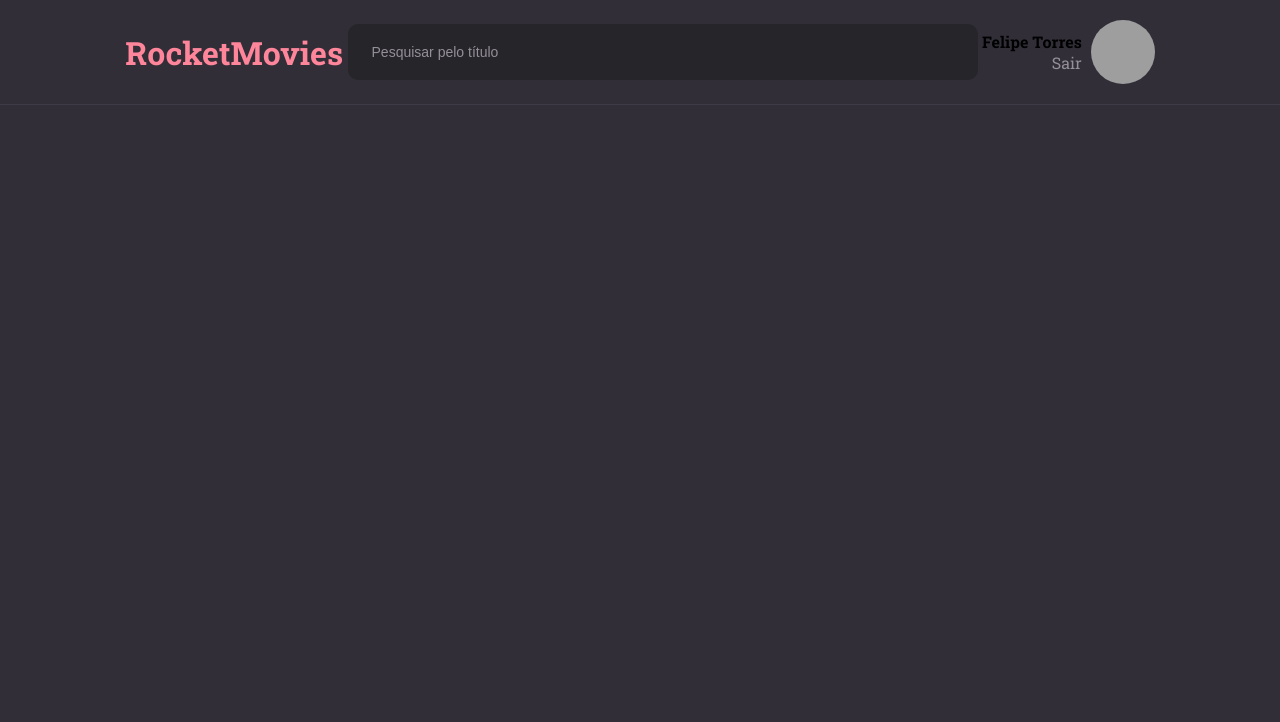
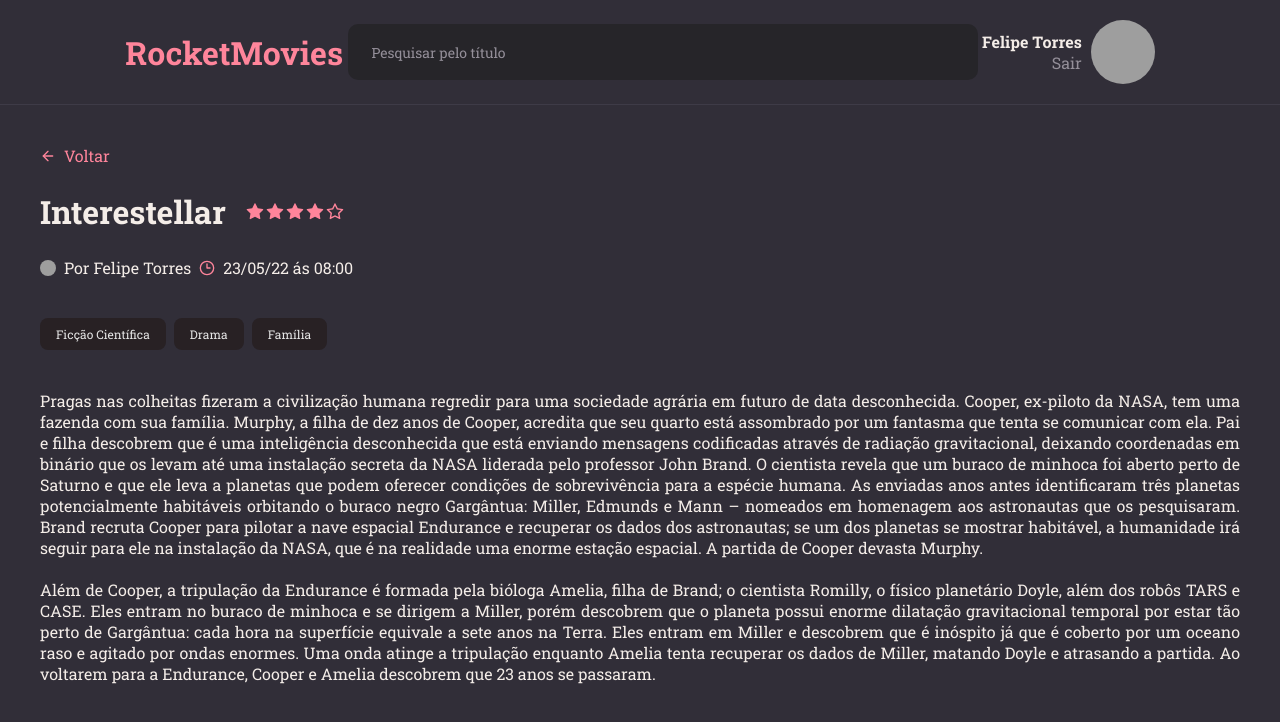
Before and after one commit to Felipe099/Challenge_RocketMovies_Rocketseat, a React (Vite) app: page / in a window 1280 px wide. Shown: the top 722 px of the page. Built offline with nearby package versions, Linux system fonts and the light colour scheme; grey boxes are pictures that could not be loaded.

Commit message:
Finished screen Movie Preview

```diff
--- a/package.json
+++ b/package.json
@@ -12,6 +12,7 @@
   "dependencies": {
     "react": "^18.2.0",
     "react-dom": "^18.2.0",
+    "react-icons": "^4.10.1",
     "styled-components": "^6.0.7"
   },
   "devDependencies": {
--- a/src/Components/Header/styles.js
+++ b/src/Components/Header/styles.js
@@ -31,8 +31,11 @@
         margin-right: 9px;
 
         a {
-            text-decoration: none;
             color: ${({ theme }) => theme.COLORS.GRAY_100};
+        }
+
+        strong {
+            color: ${({ theme }) => theme.COLORS.WHITE};
         }
     }
 
--- a/src/Components/Input/styles.js
+++ b/src/Components/Input/styles.js
@@ -16,6 +16,7 @@
         border: 0;
         font-size: 14px;
         padding: 19px 24px;
+        color: ${({ theme }) => theme.COLORS.WHITE};
 
         &::placeholder {
             color: ${({ theme }) => theme.COLORS.GRAY_100};
--- /dev/null
+++ b/src/Components/Return/index.jsx
@@ -0,0 +1,14 @@
+import { Container } from './styles';
+
+import { FiArrowLeft } from 'react-icons/fi';
+
+export function Return() {
+    return (
+        <Container>
+            <a href="/">
+                <FiArrowLeft size={16}/>
+                Voltar
+            </a>
+        </Container>
+    );
+}
--- /dev/null
+++ b/src/Components/Return/styles.js
@@ -0,0 +1,13 @@
+import styled from 'styled-components';
+
+export const Container = styled.div`
+    display: flex;
+
+    a {
+        display: flex;
+        color: ${({ theme }) => theme.COLORS.ROSA};
+        align-items: center;
+        font-size: 16px;
+        gap: 8px;
+    }
+`;
--- a/src/pages/Details/index.jsx
+++ b/src/pages/Details/index.jsx
@@ -1,11 +1,86 @@
-import { Container } from './styles';
+import { Container, Content } from './styles';
+
+import { AiOutlineStar, AiFillStar } from 'react-icons/ai';
+import { LuClock3 } from 'react-icons/lu';
 
 import { Header } from '../../components/Header';
+import { Return } from '../../components/Return';
 
 export default function Details() {
     return (
         <Container>
             <Header />
+            <main>
+                <Content>
+                    <Return />
+                    <div className="title">
+                        <h1>Interestellar</h1>
+                        <AiFillStar size={20} />
+                        <AiFillStar size={20} />
+                        <AiFillStar size={20} />
+                        <AiFillStar size={20} />
+                        <AiOutlineStar size={20} />
+                    </div>
+
+                    <div className="about">
+                        <img
+                            src="https://www.github.com/Felipe099.png"
+                            alt=""
+                        />
+                        <p>Por Felipe Torres</p>
+
+                        <LuClock3 size={16} />
+                        <p>23/05/22 ás 08:00</p>
+                    </div>
+
+                    <ul>
+                        <li>Ficção Científica</li>
+                        <li>Drama</li>
+                        <li>Família</li>
+                    </ul>
+
+                    <p>
+                        Pragas nas colheitas fizeram a civilização humana
+                        regredir para uma sociedade agrária em futuro de data
+                        desconhecida. Cooper, ex-piloto da NASA, tem uma fazenda
+                        com sua família. Murphy, a filha de dez anos de Cooper,
+                        acredita que seu quarto está assombrado por um fantasma
+                        que tenta se comunicar com ela. Pai e filha descobrem
+                        que é uma inteligência desconhecida que está enviando
+                        mensagens codificadas através de radiação gravitacional,
+                        deixando coordenadas em binário que os levam até uma
+                        instalação secreta da NASA liderada pelo professor John
+                        Brand. O cientista revela que um buraco de minhoca foi
+                        aberto perto de Saturno e que ele leva a planetas que
+                        podem oferecer condições de sobrevivência para a espécie
+                        humana. As enviadas anos antes identificaram três
+                        planetas potencialmente habitáveis orbitando o buraco
+                        negro Gargântua: Miller, Edmunds e Mann – nomeados em
+                        homenagem aos astronautas que os pesquisaram. Brand
+                        recruta Cooper para pilotar a nave espacial Endurance e
+                        recuperar os dados dos astronautas; se um dos planetas
+                        se mostrar habitável, a humanidade irá seguir para ele
+                        na instalação da NASA, que é na realidade uma enorme
+                        estação espacial. A partida de Cooper devasta Murphy.
+                    </p>
+                    <br/>
+                    <p>
+                        Além de Cooper, a tripulação da Endurance é formada pela
+                        bióloga Amelia, filha de Brand; o cientista Romilly, o
+                        físico planetário Doyle, além dos robôs TARS e CASE.
+                        Eles entram no buraco de minhoca e se dirigem a Miller,
+                        porém descobrem que o planeta possui enorme dilatação
+                        gravitacional temporal por estar tão perto de Gargântua:
+                        cada hora na superfície equivale a sete anos na Terra.
+                        Eles entram em Miller e descobrem que é inóspito já que
+                        é coberto por um oceano raso e agitado por ondas
+                        enormes. Uma onda atinge a tripulação enquanto Amelia
+                        tenta recuperar os dados de Miller, matando Doyle e
+                        atrasando a partida. Ao voltarem para a Endurance,
+                        Cooper e Amelia descobrem que 23 anos se passaram.
+                    </p>
+                </Content>
+            </main>
         </Container>
     );
 }
--- a/src/pages/Details/styles.js
+++ b/src/pages/Details/styles.js
@@ -6,4 +6,71 @@
     grid-template-areas:
         'header'
         'content';
+
+    > main {
+        grid-area: content;
+        overflow-y: auto;
+        padding: 40px 0;
+    }
 `;
+
+export const Content = styled.div`
+    max-width: 1200px;
+    margin: 0 auto;
+
+    display: flex;
+    flex-direction: column;
+
+    .title {
+        display: flex;
+        align-items: center;
+        margin: 24px 0;
+
+        h1 {
+            margin-right: 19px;
+            color: ${({ theme }) => theme.COLORS.WHITE};
+        }
+
+        > svg {
+            color: ${({ theme }) => theme.COLORS.ROSA};
+        }
+    }
+
+    .about {
+        display: flex;
+        align-items: center;
+        color: ${({ theme }) => theme.COLORS.WHITE};
+        gap: 8px;
+
+        > img {
+            width: 16px;
+            height: 16px;
+            border-radius: 50%;
+        }
+
+        > svg {
+            color: ${({ theme }) => theme.COLORS.ROSA};
+        }
+    }
+
+    > ul {
+        list-style: none;
+        display: flex;
+        margin: 40px 0;
+        gap: 8px;
+
+        > li {
+            background-color: ${({ theme }) => theme.COLORS.BACKGROUND_500};
+            color: ${({ theme }) => theme.COLORS.GRAY};
+            border-radius: 8px;
+            padding: 8px 16px;
+
+            font-size: 12px;
+        }
+    }
+
+    > p {
+        color: ${({ theme }) => theme.COLORS.WHITE};
+        text-align: justify;
+    }
+`;
--- a/src/styles/global.js
+++ b/src/styles/global.js
@@ -10,6 +10,25 @@
 body {
   background-color: ${({ theme }) => theme.COLORS.BACKGROUND_700};;
 
+  -webkit-font-smoothing: antialiased;
+}
+
+body, buttpn, input, textarea {
   font-family: 'Roboto Slab', serif;
+  font-size: 16px;
+  outline: none
+}
+
+a{
+  text-decoration: none;
+}
+
+button {
+  cursor: pointer;
+  transform: filter .2s;
+}
+
+button:hover{
+  filter: brightness(0.9);
 }
 `;
--- a/src/styles/theme.js
+++ b/src/styles/theme.js
@@ -4,10 +4,14 @@
         BACKGROUND_800: '#3E3B47',
         BACKGROUND_700: '#312E38',
         BACKGROUND_600: '#262529',
+        BACKGROUND_500: '#282124',
+
 
         WHITE: '#F4EDE8',
         ROSA: '#FF859B',
 
+
+        GRAY: '#E5E5E5',
         GRAY_100: '#948F99',
         GRAY_300: '#999591',
     },
```
Also changed, not shown: 1 other file (tests, documents, lock files or other folders).
